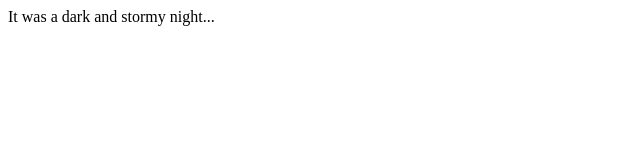
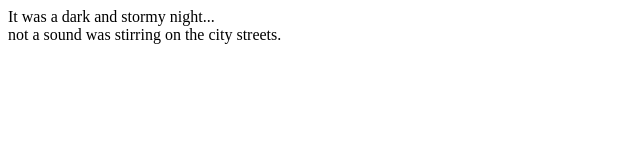
Before and after one commit to KamakshiSK/Fireside_Story, a plain HTML site: page index.html in a window 1280 px wide. Shown: the whole page, without its empty margins (0-640 px from the left). Drawn offline with Linux system fonts and the light colour scheme.

Commit message:
added second line of story

```diff
--- a/index.html
+++ b/index.html
@@ -1,5 +1,6 @@
 <html>
   <body>
-    <p>It was a dark and stormy night...</p>
+    <p>It was a dark and stormy night...<br>
+    not a sound was stirring on the city streets.</p>
   </body>
 </html>
```
